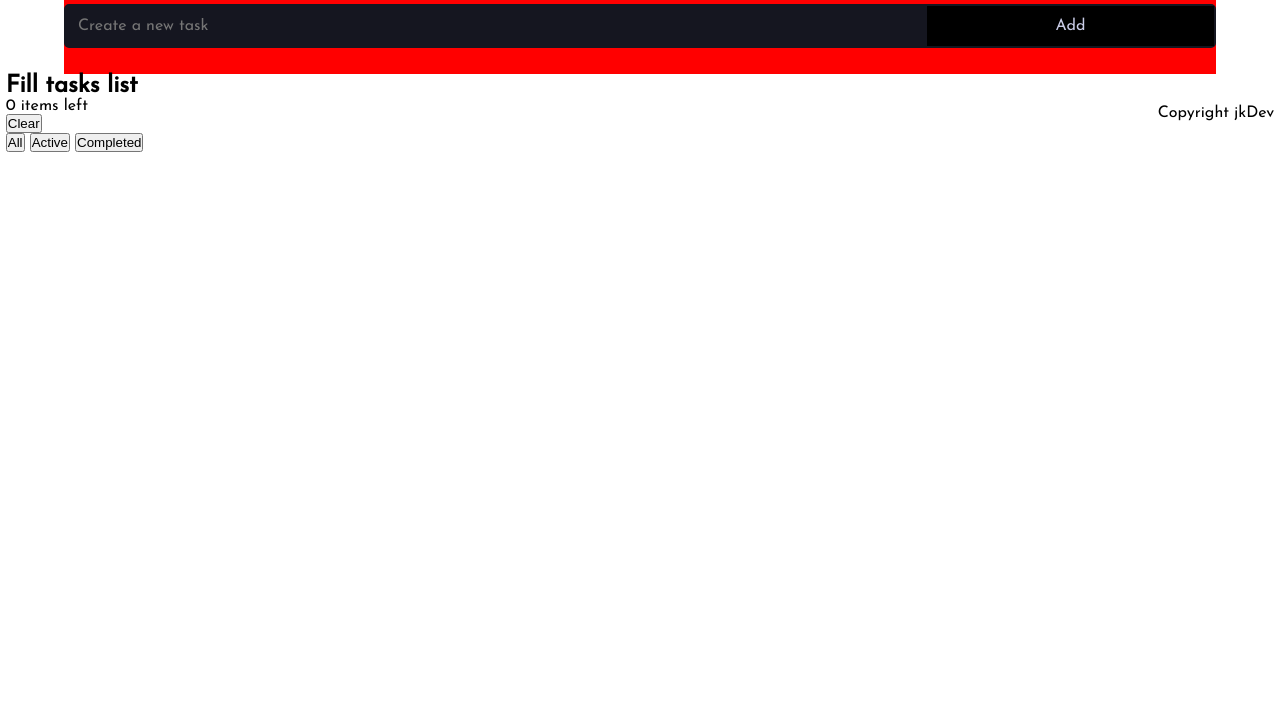
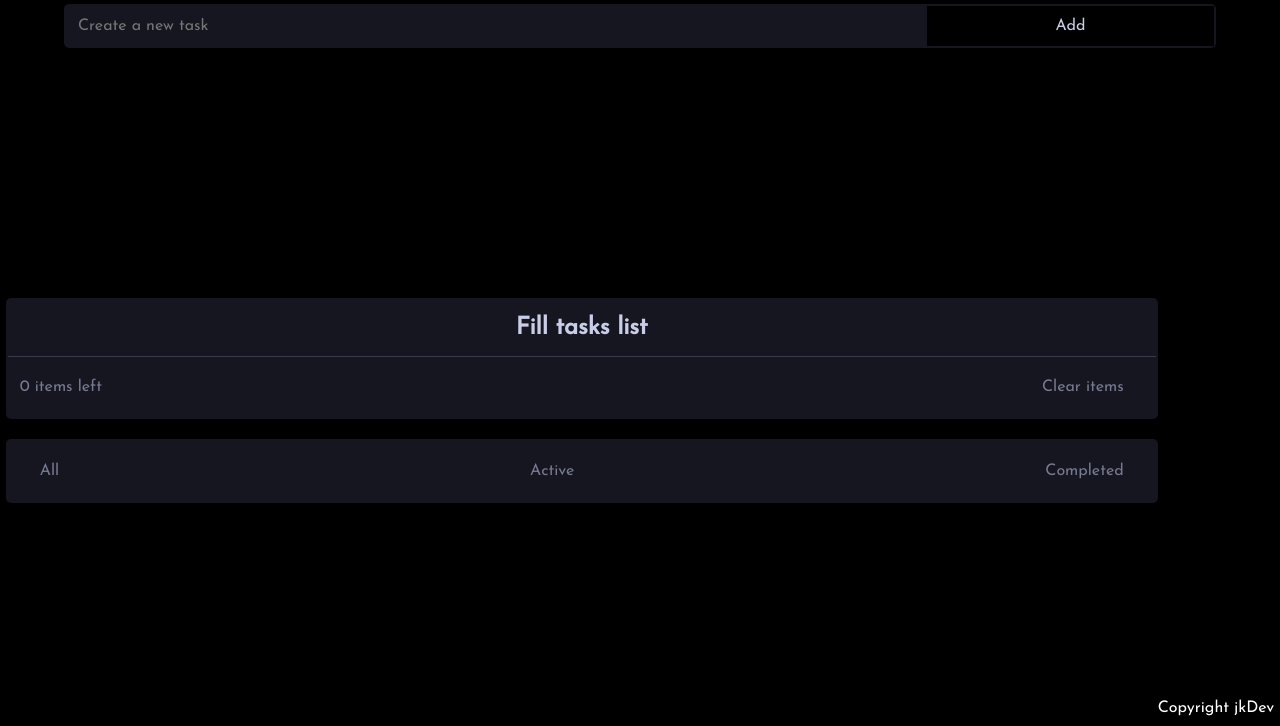
Before and after one commit to JakubKasztura/To-Do-List, a plain HTML site: page index.html in a window 1280 px wide. Shown: the part 74-800 px from the top of the page. Drawn offline with Linux system fonts and the light colour scheme.

Commit message:
Added styles to main section

```diff
--- a/index.html
+++ b/index.html
@@ -46,7 +46,7 @@
             <span class="content__todo-counter--value">0</span> items left
           </p>
           <button class="content__todo-btn content__todo-btn--clear">
-            Clear
+            Clear items
           </button>
         </div>
       </section>
--- a/style.css
+++ b/style.css
@@ -8,7 +8,7 @@
 /*  https://nasratt.github.io/frontendMentorSolutions/projects/todoList/ */
 :root {
   --mainFontFamily: "Josefin Sans", arial, sans-serif;
-  --formFontColor: rgb(202, 205, 232);
+  --brightFontColor: rgb(202, 205, 232);
   --elementsFontColor: rgb(119, 122, 146);
   --elementsBGC: rgb(21, 22, 32);
   --backgroundBGC: rgb(0, 0, 0);
@@ -22,8 +22,10 @@ body {
   display: flex;
   flex-direction: row;
   justify-content: center;
-  align-items: center;
+  align-items: flex-start;
   flex-wrap: wrap;
+  min-height: 100vh;
+  background-color: var(--backgroundBGC);
 }
 .header {
   display: flex;
@@ -33,9 +35,11 @@ body {
   flex-wrap: wrap;
   width: 90%;
   padding: 26px 0;
-  background-color: red;
+  /* background-color: rgba(255, 0, 0, 0.4); */
 }
-.header__title {
+.header__title,
+.lnr {
+  color: white;
   /* background-color: blue; */
 }
 .header__theme-icons-container {
@@ -65,7 +69,7 @@ body {
 .header__form-btn {
   font-family: var(--mainFontFamily);
   font-size: 1em;
-  color: var(--formFontColor);
+  color: var(--brightFontColor);
   border: none;
 }
 .header__form-input {
@@ -90,3 +94,59 @@ body {
 .content {
   width: 90%;
 }
+.content__tasks-container {
+  position: relative;
+  background-color: var(--elementsBGC);
+  border: 2px solid var(--elementsBGC);
+  border-radius: 5px;
+}
+
+.content__title,
+.content__todo-info,
+.content__filter-container {
+  max-height: 10vh;
+}
+.content__title {
+  padding: 16px;
+  text-align: center;
+  /* background-color: #fff; */
+  color: var(--brightFontColor);
+}
+.content__todo-info {
+  display: flex;
+  flex-direction: row;
+  justify-content: space-between;
+  align-items: center;
+  padding: 16px 12px;
+  border-top: 1px solid #393a4c;
+  /* background-color: #fff; */
+  color: var(--elementsFontColor);
+}
+.content__todo-btn {
+  color: var(--elementsFontColor);
+  border: none;
+  background-color: transparent;
+  padding: 6px 20px;
+  font-size: 1em;
+  font-family: var(--mainFontFamily);
+}
+.content__todo-btn:hover {
+  cursor: pointer;
+  color: rgb(83, 83, 200);
+}
+.content__filter-container {
+  display: flex;
+  flex-direction: row;
+  justify-content: space-between;
+  align-items: center;
+  padding: 16px 12px;
+  margin-top: 20px;
+  border: 2px solid var(--elementsBGC);
+  border-radius: 5px;
+  background-color: var(--elementsBGC);
+}
+.footer {
+  color: white;
+  padding-bottom: 10px;
+  align-self: flex-end;
+}
```
